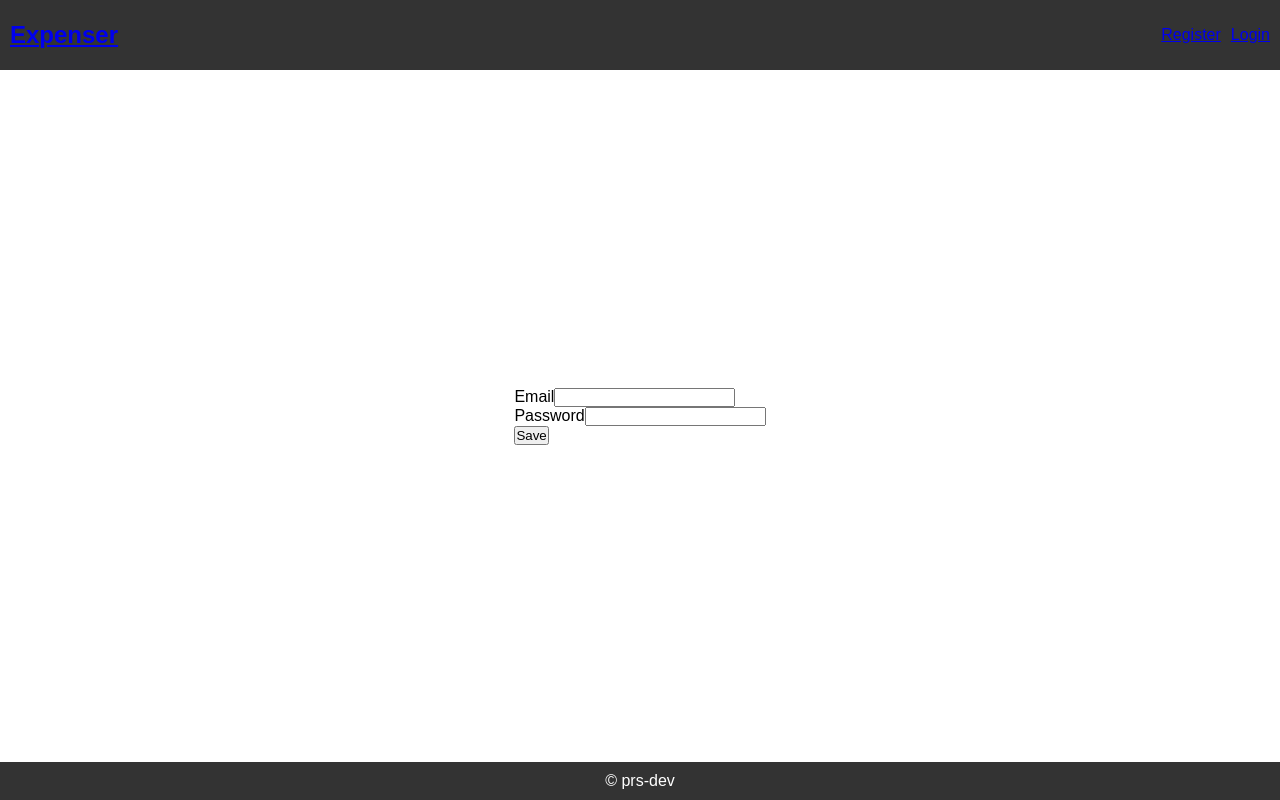
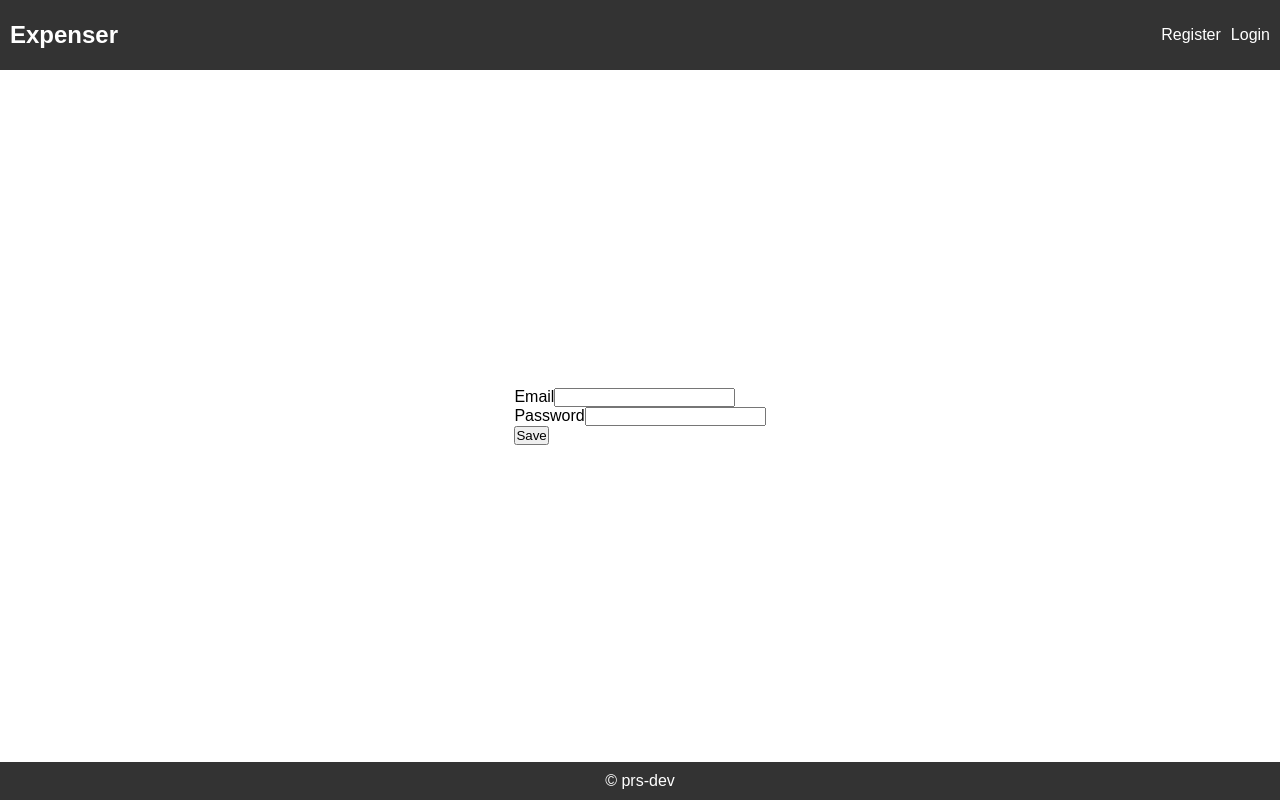
Before and after one commit to prs-dev/expenser, a React (Vite) app in the folder client/: page /login in a window 1280 px wide. Built offline with nearby package versions, Linux system fonts and the light colour scheme.

Commit message:
fixed logout

```diff
--- a/client/src/App.jsx
+++ b/client/src/App.jsx
@@ -12,21 +12,21 @@ import Dashboard from "./pages/Dashboard"
 import ExpensesTable from "./components/ExpensesTable"
 
 const App = () => {
-  const {token, setToken} = useContext(UserContext)
-  // const token = true
+  const { token, setToken } = useContext(UserContext)
   const logout = () => {
-    localStorage.removeItem('token')
     setToken(null)
+    localStorage.removeItem("token")
   }
+
   return (
     <Routes>
-      <Route element={<Layout token={token} logout={logout}/>}>
+      <Route element={<Layout {...{ token, logout }} />}>
         <Route path="/login" element={<Login />} />
         <Route path="/register" element={<Register />} />
         <Route path="*" element={<h2>404 not found</h2>} />
       </Route>
-      <Route element={<ProtectedRoute token={token}/>}>
-        <Route element={<Layout token={token}/>}>
+      <Route element={<ProtectedRoute {...{ token }} />}>
+        <Route element={<Layout {...{ token, logout }} />}>
           <Route path="/" element={<Dashboard />} />
           <Route path="/form" element={<ExpenseForm />} />
           <Route path="/table" element={<ExpensesTable />} />
--- a/client/src/components/Navbar.jsx
+++ b/client/src/components/Navbar.jsx
@@ -1,6 +1,7 @@
 import {Link} from 'react-router-dom'
 
 const Navbar = ({token, logout}) => {
+  // console.log("settoken", setToken)
   return (
     <div style={{
       height: "70px",
@@ -12,7 +13,7 @@ const Navbar = ({token, logout}) => {
       color: "white"
     }}>
       <div>
-        <h2><Link to='/'>Expenser</Link></h2>
+        <h2><Link className='link' to='/'>Expenser</Link></h2>
       </div>
       <ul style={{
         listStyle: "none",
@@ -20,8 +21,8 @@ const Navbar = ({token, logout}) => {
         gap: "10px"
       }}>
         {!token ? <>
-          <li><Link to='/register'>Register</Link></li>
-        <li><Link to='/login'>Login</Link></li>
+          <li><Link className='link' to='/register'>Register</Link></li>
+        <li><Link className='link' to='/login'>Login</Link></li>
         </> : <li style={{cursor: "pointer"}} onClick={logout}>Logout</li>}
       </ul>
     </div>
--- a/client/src/index.css
+++ b/client/src/index.css
@@ -15,3 +15,8 @@ footer {
   justify-content: center;
 
 }
+
+.link {
+  color: white;
+  text-decoration: none;
+}
```
